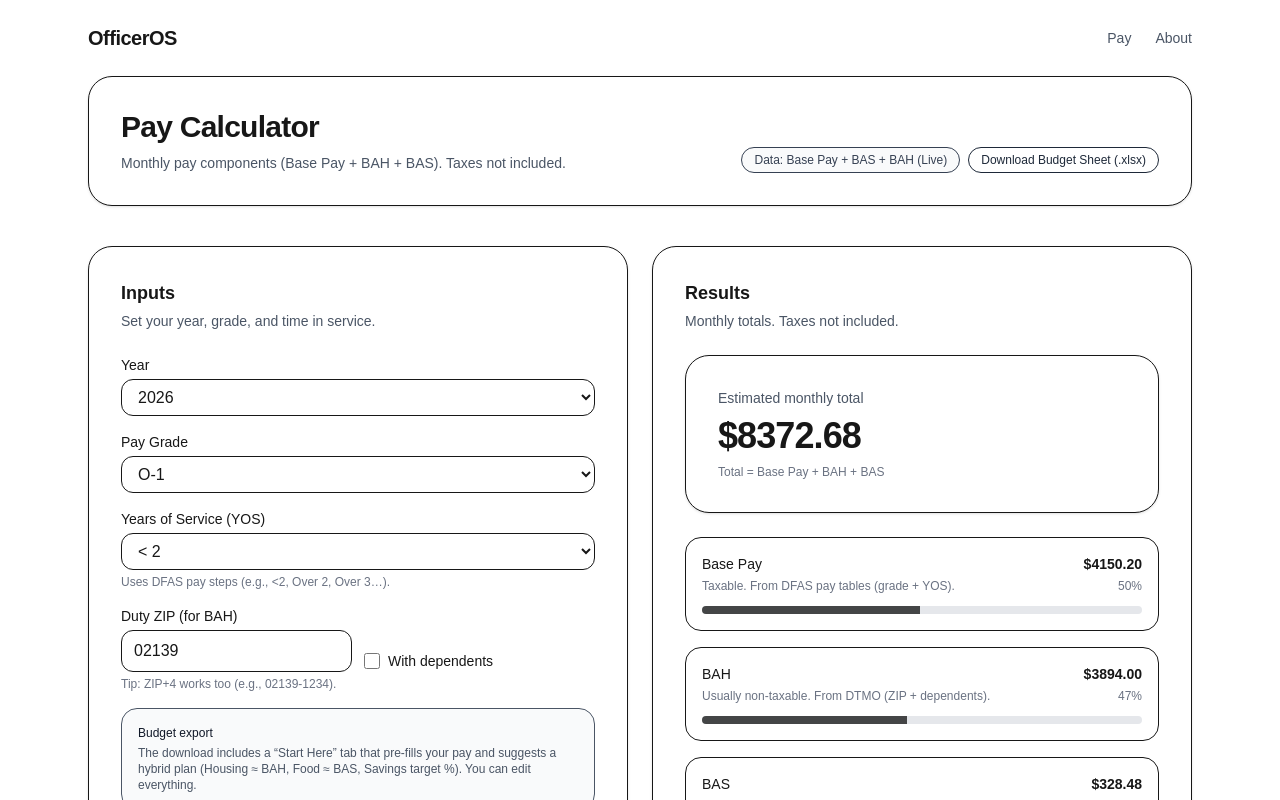
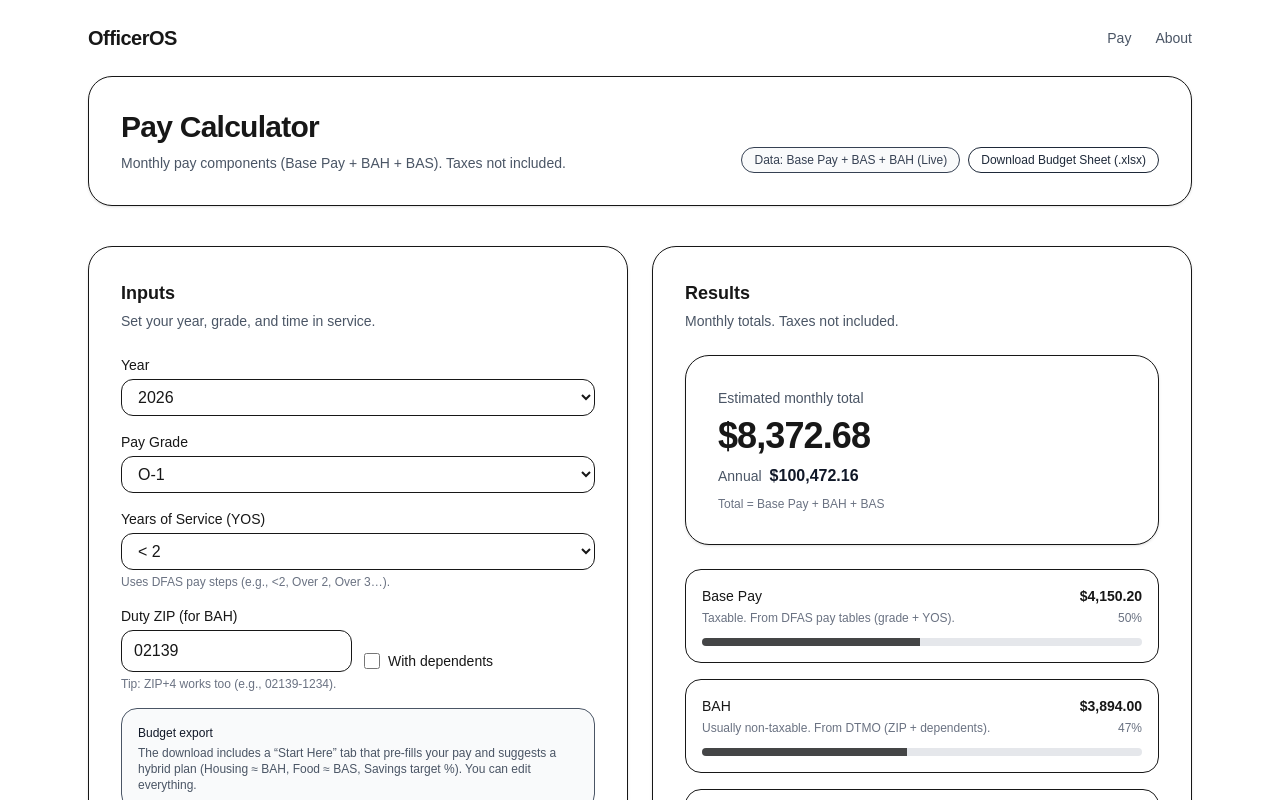
Before and after one commit to nickparker52/OfficerOS, a Next.js app: page /pay in a window 1280 px wide. Shown: the top 800 px of the page. Built offline with nearby package versions, Linux system fonts and the light colour scheme.

Commit message:
feat: [what you changed]

```diff
--- a/app/api/export-budget/route.ts
+++ b/app/api/export-budget/route.ts
@@ -22,6 +22,11 @@ type ExportPayload = {
   savingsTargetPct?: number; // 0.20 = 20%
   tspPct?: number;           // 0.10 = 10%
   stateTaxPct?: number;      // 0.05 = 5%
+
+  annualTotal: annual.total,
+  annualBasePay: annual.basePay,
+  annualBah: annual.bah,
+  annualBas: annual.bas,
 };
 
 function clamp(n: number, min: number, max: number) {
--- a/app/pay/pay-client.tsx
+++ b/app/pay/pay-client.tsx
@@ -41,8 +41,22 @@ function isEnlisted(g: PayGrade) {
 }
 
 function fmtUSD(v: number | null | undefined) {
-  return typeof v === "number" && Number.isFinite(v) && v > 0
-    ? `$${v.toFixed(2)}`
+  return typeof v === "number" && Number.isFinite(v) && v >= 0
+    ? new Intl.NumberFormat("en-US", {
+        style: "currency",
+        currency: "USD",
+        maximumFractionDigits: 2,
+      }).format(v)
+    : "—";
+}
+
+function fmtUSD0(v: number | null | undefined) {
+  return typeof v === "number" && Number.isFinite(v) && v >= 0
+    ? new Intl.NumberFormat("en-US", {
+        style: "currency",
+        currency: "USD",
+        maximumFractionDigits: 2,
+      }).format(v)
     : "—";
 }
 
@@ -124,6 +138,13 @@ export default function PayClient({
   const bah = getBahRate(zip, grade, dependents);
 
   const total = basePay + (bah ?? 0) + basRate;
+
+  const annual = {
+    basePay: basePay * 12,
+    bah: (bah ?? 0) * 12,
+    bas: basRate * 12,
+    total: (basePay + (bah ?? 0) + basRate) * 12,
+  };
 
   const parts = useMemo(() => {
     const p: { label: string; value: number | null; hint: string }[] = [
@@ -341,6 +362,12 @@ export default function PayClient({
             <div className="mt-2 text-4xl font-bold tracking-tight">
               {fmtUSD(total)}
             </div>
+            <div className="mt-2 flex items-baseline gap-2">
+            <div className="text-sm text-gray-600">Annual</div>
+            <div className="text-base font-semibold text-gray-900">
+              {fmtUSD0(total * 12)}
+            </div>
+          </div>
             <p className="mt-2 text-xs text-gray-500">
               Total = Base Pay + BAH + BAS
             </p>
```
